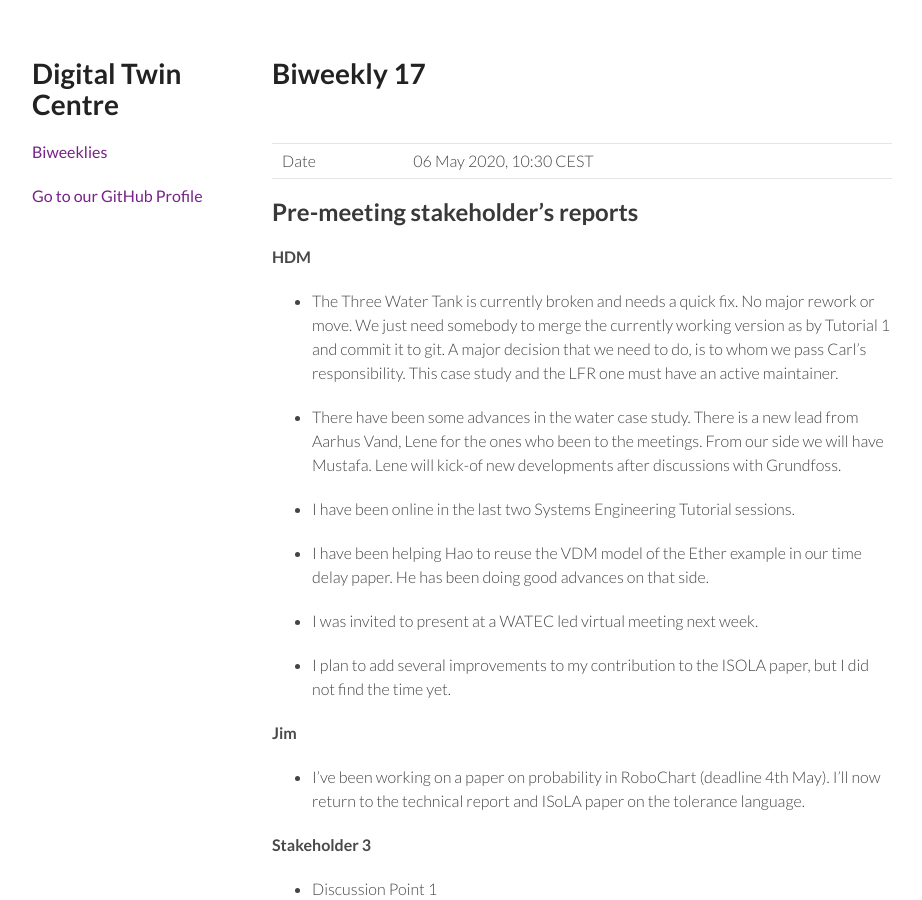
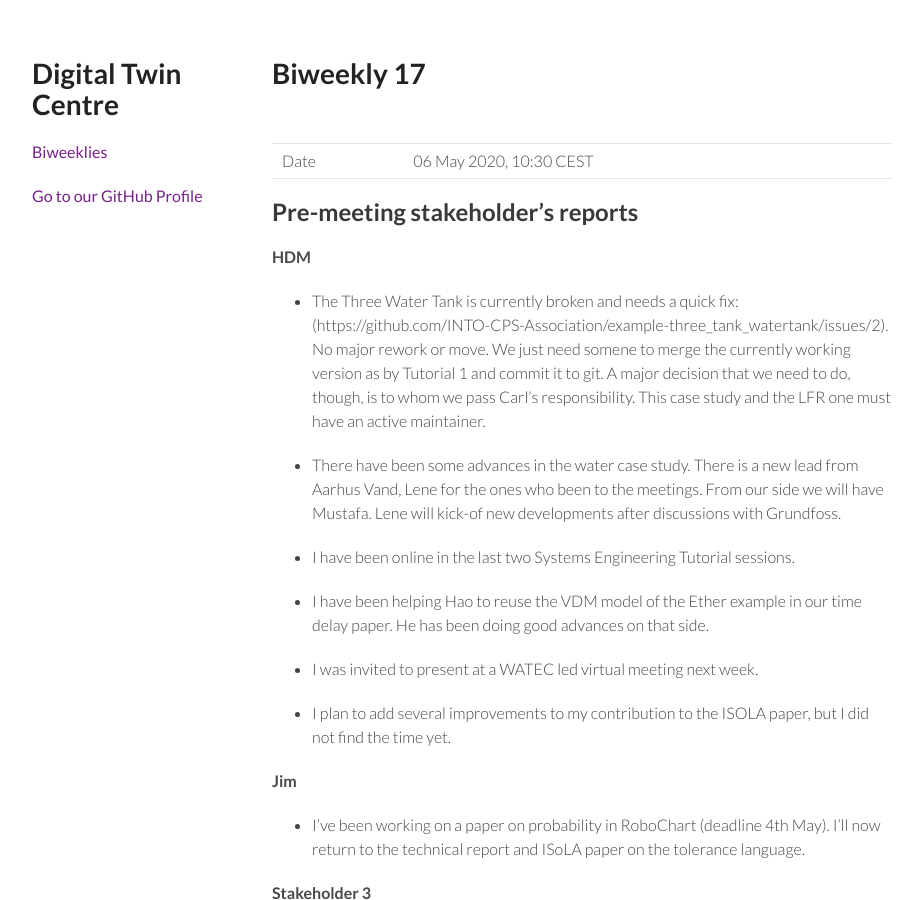
Before and after one commit to digitaltwincentre/digitaltwincentre.github.io, a Jekyll site: the page built from _biweeklies/Biweekly-17.md, in a window 1280 px wide and 900 px high. Shown: the whole window, without its empty margins (178-1100 px from the left). Built offline with Jekyll 4.4.1, drawn with Linux system fonts in a browser that asks for light colours; nearby versions of some CDN libraries.

Commit message:
Update Biweekly-17.md

```diff
--- a/_biweeklies/Biweekly-17.md
+++ b/_biweeklies/Biweekly-17.md
@@ -22,9 +22,10 @@ date: 06 May 2020, 1030 CEST
 
 #### HDM
 
-* The Three Water Tank is currently broken and needs a quick fix. No major
-  rework or move. We just need somebody to merge the currently working version
-  as by Tutorial 1 and commit it to git. A major decision that we need to do,
+* The Three Water Tank is currently broken and needs a quick fix:
+  (https://github.com/INTO-CPS-Association/example-three_tank_watertank/issues/2).
+  No major rework or move. We just need somene to merge the currently working version
+  as by Tutorial 1 and commit it to git. A major decision that we need to do, though,
   is to whom we pass Carl's responsibility. This case study and the LFR one must
   have an active maintainer.
 
```
